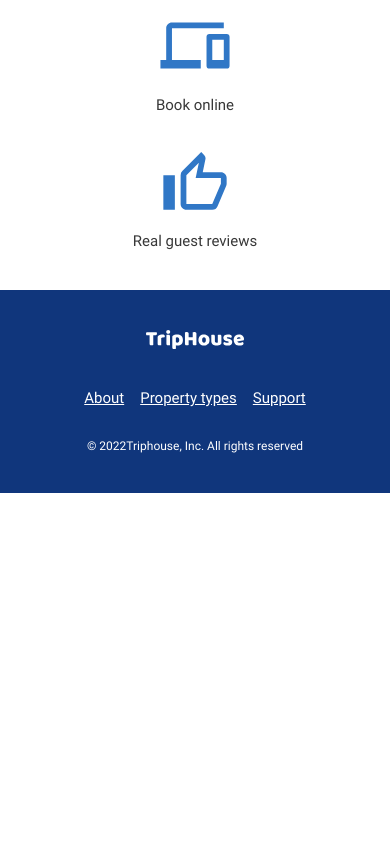
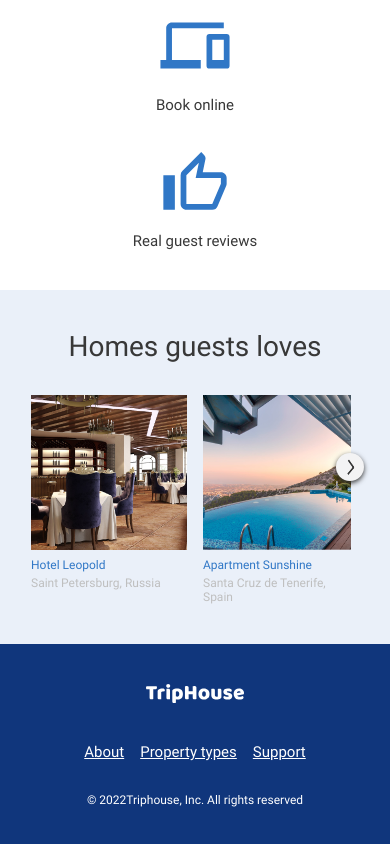
Before and after one commit to LizaVydritskaia/if-html, a website: page index.html in a window 390 px wide. Shown: the part 881-1725 px from the top of the page. Before the commit the page ends 1374 px from the top, so only its background shows below. Drawn offline with Linux system fonts and the light colour scheme.

Commit message:
lesson-10: Added pseudo-element to title of 'What do we offer' section. Added pseudo-element to navigation of header. Added 'Homes guests loves' block to project

```diff
--- a/index.html
+++ b/index.html
@@ -198,9 +198,10 @@
         </svg>
         <div class="header__items">
           <div class="header__stays-attractions">
-            <span class="header__stays">Stays</span>
-            <span class="header__attractions">Attractions</span>
-            <hr class="header__stays-line" />
+            <span class="header__stays header__hover-line">Stays</span>
+            <span class="header__attractions header__hover-line"
+              >Attractions</span
+            >
           </div>
           <div class="header__night-account">
             <svg class="header__night">
@@ -310,7 +311,6 @@
     </div>
     <div class="offer container">
       <h2 class="offer__title">What do we offer</h2>
-      <hr class="offer__highlight" />
       <div class="offer__icons">
         <div class="col-lg-3 col-md-6 col-sm-4 offer__icon-block">
           <div class="offer__icon-block--icon">
@@ -343,6 +343,52 @@
             </svg>
           </div>
           <p class="offer__icon-block--text">Real guest reviews</p>
+        </div>
+      </div>
+    </div>
+    <div class="homes">
+      <div class="container">
+        <h2 class="homes__title">Homes guests loves</h2>
+        <div class="homes__hotels">
+          <div class="col-lg-3 col-md-6 col-sm-3 homes__hotel-block">
+            <div class="homes__hotels-image">
+              <img src="./images/hotel-leopold.png" alt="Hotel Leopold" />
+            </div>
+            <p class="homes__hotel-name">Hotel Leopold</p>
+            <p class="homes__hotel-location">Saint Petersburg, Russia</p>
+          </div>
+          <div class="col-lg-3 col-md-6 col-sm-3 homes__hotel-block">
+            <div class="homes__hotels-image">
+              <img
+                src="./images/apartment-sunshine.png"
+                alt="Apartment Sunshine"
+              />
+            </div>
+            <p class="homes__hotel-name">Apartment Sunshine</p>
+            <p class="homes__hotel-location">Santa Cruz de Tenerife, Spain</p>
+          </div>
+          <div class="col-lg-3 col-md-6 col-sm-3 homes__hotel-block">
+            <div class="homes__hotels-image">
+              <img src="./images/villa-kunerad.png" alt="Villa Kunerad" />
+            </div>
+            <p class="homes__hotel-name">Villa Kunerad</p>
+            <p class="homes__hotel-location">Vysokie Tatry, Slowakia</p>
+          </div>
+          <div class="col-lg-3 col-md-6 col-sm-3 homes__hotel-block">
+            <div class="homes__hostel-friendship">
+              <div class="homes__hotels-image">
+                <img
+                  src="./images/hostel-friendship.png"
+                  alt="Hostel Friendship"
+                />
+              </div>
+            </div>
+            <p class="homes__hotel-name">Hostel Friendship</p>
+            <p class="homes__hotel-location">Berlin, Germany</p>
+          </div>
+          <div class="homes__circle-arrow">
+            <div class="homes__arrow"></div>
+          </div>
         </div>
       </div>
     </div>
--- a/styles/styles.css
+++ b/styles/styles.css
@@ -122,22 +122,27 @@ body {
   font-weight: 400;
   font-size: 24px;
   color: var(--text-secondary-color);
-}
-
-.header__stays-line {
-  width: 50px;
-  height: 4px;
-  background-color: var(--accent-yellow);
-  border-style: none;
-  position: absolute;
-  left: 5px;
-  bottom: -6px;
+  position: relative;
 }
 
 .header__attractions {
   font-weight: 400;
   font-size: 24px;
   color: var(--text-secondary-color);
+  position: relative;
+}
+
+.header__hover-line:hover::after {
+  content: "";
+  display: block;
+  width: 50px;
+  height: 4px;
+  background-color: var(--accent-yellow);
+  border-style: none;
+  position: absolute;
+  left: 50%;
+  bottom: -12px;
+  transform: translate(-50%);
 }
 
 .header__night-account {
@@ -420,19 +425,25 @@ body {
 
 .offer__title {
   margin-top: 120px;
-  margin-bottom: 20px;
+  margin-bottom: 104px;
   text-align: center;
   font-size: 40px;
   font-weight: 500;
   color: var(--text-primary-color);
+  position: relative;
 }
 
-.offer__highlight {
+.offer__title:after {
+  content: "";
+  display: block;
   width: 100px;
   height: 4px;
   background-color: var(--accent-yellow);
-  margin: 0 auto 80px;
   border-style: none;
+  position: absolute;
+  bottom: -20px;
+  left: 50%;
+  transform: translate(-50%);
 }
 
 .offer__icons {
@@ -481,6 +492,81 @@ body {
   font-size: 24px;
   font-weight: 400;
   color: var(--text-primary-color);
+}
+
+.homes {
+  background-color: #eaf0f9;
+}
+
+.homes__title {
+  font-weight: 500;
+  font-size: 40px;
+  line-height: 118%;
+  color: var(--text-primary-color);
+  text-align: center;
+  padding-top: 120px;
+  margin-bottom: 105px;
+}
+
+.homes__hotels {
+  display: flex;
+  position: relative;
+}
+
+.homes__hotels-image {
+  width: 100%;
+  height: 296px;
+}
+
+.homes__hotels-image img {
+  width: 100%;
+  height: 100%;
+  object-fit: cover;
+}
+
+.homes__hotel-block:first-child {
+  padding-left: 0;
+}
+
+.homes__hotel-block:last-child {
+  padding-right: 0;
+}
+
+.homes__hotel-name {
+  font-weight: 400;
+  font-size: 24px;
+  line-height: 117%;
+  color: #3077c6;
+  margin: 24px 0;
+}
+
+.homes__hotel-location {
+  font-weight: 400;
+  font-size: 24px;
+  line-height: 117%;
+  color: #bfbfbf;
+  padding-bottom: 120px;
+}
+
+.homes__circle-arrow {
+  width: 40px;
+  height: 40px;
+  border-radius: 50%;
+  background-color: #f3f3f4;
+  box-shadow: 0 2px 5px rgba(56, 56, 56, 50);
+  position: absolute;
+  top: 128px;
+  right: -10px;
+}
+
+.homes__arrow {
+  width: 13px;
+  height: 13px;
+  border: 2px solid var(--text-primary-color);
+  border-left: 0;
+  border-top: 0;
+  border-bottom-right-radius: 2px;
+  transform: rotate(-45deg) skew(-10deg, -5deg) translate(15%, 135%);
 }
 
 .footer {
@@ -600,13 +686,21 @@ ul li:first-child {
     font-size: 18px;
   }
 
-  .header__stays-line {
+  .header__attractions {
+    font-size: 18px;
+  }
+
+  .header__hover-line:hover::after {
+    content: "";
+    display: block;
     width: 35px;
     height: 3px;
-  }
-
-  .header__attractions {
-    font-size: 18px;
+    background-color: var(--accent-yellow);
+    border-style: none;
+    position: absolute;
+    left: 50%;
+    bottom: -12px;
+    transform: translate(-50%);
   }
 
   .header__night {
@@ -848,10 +942,6 @@ ul li:first-child {
     font-size: 32px;
   }
 
-  .offer__highlight {
-    margin: 0 auto 50px;
-  }
-
   .offer__icons {
     margin-bottom: 56px;
   }
@@ -862,6 +952,39 @@ ul li:first-child {
 
   .offer__icon-block--text {
     font-size: 20px;
+  }
+
+  .homes__hotels .homes__hotel-block:nth-last-child(-n + 3) {
+    display: none;
+  }
+
+  .homes__title {
+    font-size: 32px;
+    line-height: 118%;
+    padding-top: 50px;
+    margin-bottom: 50px;
+  }
+
+  .homes__hotels-image {
+    height: 324px;
+  }
+
+  .homes__hotel-name {
+    font-size: 18px;
+    line-height: 117%;
+    margin-top: 18px;
+    margin-bottom: 18px;
+  }
+
+  .homes__hotel-location {
+    font-size: 18px;
+    line-height: 117%;
+    padding-bottom: 50px;
+  }
+
+  .homes__circle-arrow {
+    top: 148px;
+    right: -10px;
   }
 
   .footer__footer-logo {
@@ -956,10 +1079,6 @@ ul li:first-child {
   }
 
   .header__stays {
-    display: none;
-  }
-
-  .header__stays-line {
     display: none;
   }
 
@@ -1161,10 +1280,6 @@ ul li:first-child {
     font-size: 28px;
   }
 
-  .offer__highlight {
-    display: none;
-  }
-
   .offer__icons {
     justify-content: center;
     margin-bottom: 8px;
@@ -1202,6 +1317,47 @@ ul li:first-child {
 
   .offer__icon-block--text {
     font-size: 15px;
+  }
+
+  .homes__hotels .homes__hotel-block:nth-last-child(-n + 3) {
+    display: none;
+  }
+
+  .homes__title {
+    font-size: 28px;
+    line-height: 118%;
+    padding-top: 40px;
+    margin-bottom: 32px;
+  }
+
+  .homes__hotels-image {
+    height: 155px;
+  }
+
+  .homes__hotel-name {
+    font-size: 12px;
+    line-height: 117%;
+    margin-top: 8px;
+    margin-bottom: 4px;
+  }
+
+  .homes__hotel-location {
+    font-size: 12px;
+    line-height: 117%;
+    padding-bottom: 40px;
+  }
+
+  .homes__circle-arrow {
+    width: 28px;
+    height: 28px;
+    top: 58px;
+    right: -5px;
+  }
+
+  .homes__arrow {
+    width: 10px;
+    height: 10px;
+    transform: rotate(-45deg) skew(-10deg, -5deg) translate(10%, 120%);
   }
 
   .footer__footer-logo {
```
Also changed, not shown: images/apartment-sunshine.png (added), images/hostel-friendship.png (added), images/hotel-leopold.png (added), images/villa-kunerad.png (added).
